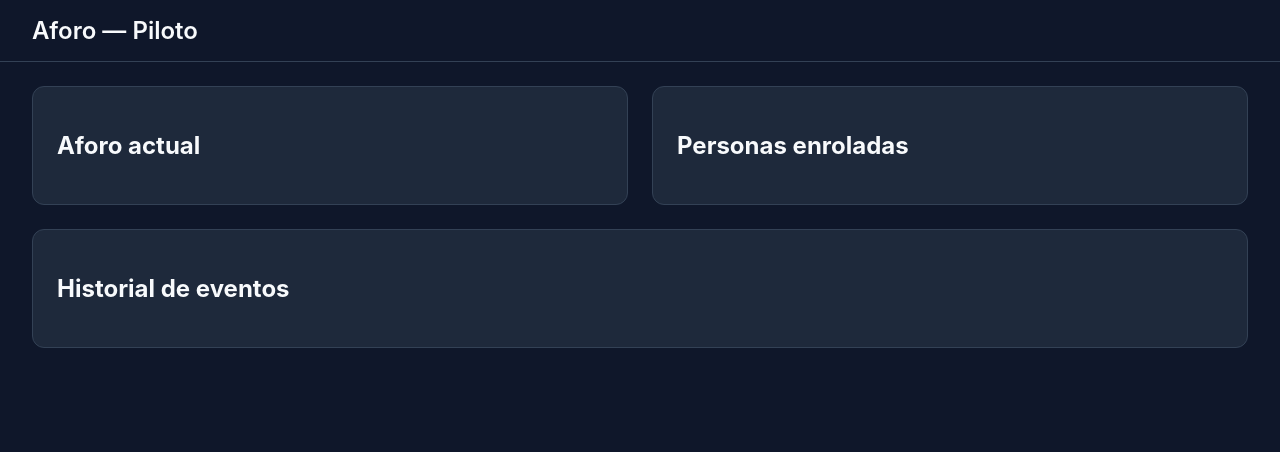
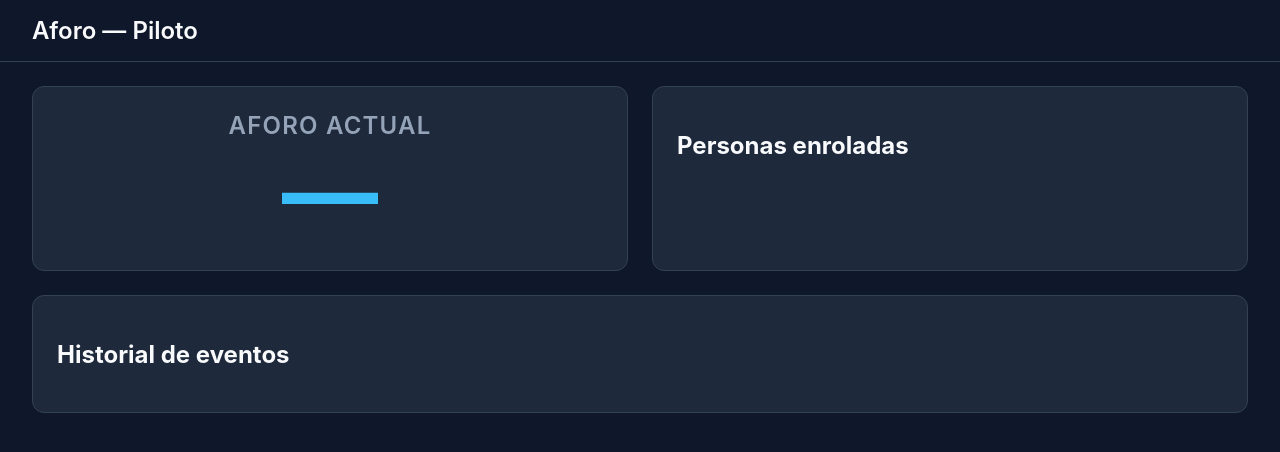
Before and after one commit to Josuram-xd/aforo-frontend, a React (Vite) app: page / in a window 1280 px wide. Shown: the top 452 px of the page. Built offline with nearby package versions, Linux system fonts and the light colour scheme; no server answers.

Commit message:
feat(ui): add occupancy card

```diff
--- a/src/App.tsx
+++ b/src/App.tsx
@@ -1,12 +1,13 @@
 import { useTranslation } from 'react-i18next'
 import { DashboardLayout } from './components/DashboardLayout'
+import { OccupancyCard } from './components/OccupancyCard'
 
 function App() {
   const { t } = useTranslation()
 
   return (
     <DashboardLayout
-      occupancy={<h2>{t('occupancy.title')}</h2>}
+      occupancy={<OccupancyCard />}
       people={<h2>{t('people.title')}</h2>}
       events={<h2>{t('events.title')}</h2>}
     />
--- /dev/null
+++ b/src/components/OccupancyCard.css
@@ -0,0 +1,26 @@
+.occupancy-card {
+  display: flex;
+  flex-direction: column;
+  align-items: center;
+  justify-content: center;
+  height: 100%;
+  text-align: center;
+}
+
+.occupancy-card__title {
+  margin: 0;
+  font-size: var(--font-size-heading);
+  font-weight: var(--font-weight-semibold);
+  color: var(--color-text-secondary);
+  text-transform: uppercase;
+  letter-spacing: 0.05em;
+}
+
+.occupancy-card__value {
+  margin: 0;
+  font-size: var(--font-size-hero);
+  font-weight: var(--font-weight-bold);
+  line-height: 1.1;
+  color: var(--color-accent);
+  font-variant-numeric: tabular-nums;
+}
--- /dev/null
+++ b/src/components/OccupancyCard.tsx
@@ -0,0 +1,15 @@
+import { useTranslation } from 'react-i18next'
+import { useAforo } from '../hooks/useAforo'
+import './OccupancyCard.css'
+
+export function OccupancyCard() {
+  const { t } = useTranslation()
+  const { data } = useAforo()
+
+  return (
+    <div className="occupancy-card">
+      <h2 className="occupancy-card__title">{t('occupancy.title')}</h2>
+      <p className="occupancy-card__value">{data?.currentOccupancy ?? '—'}</p>
+    </div>
+  )
+}
```
Also changed, not shown: 1 other file (tests, documents, lock files or other folders).
